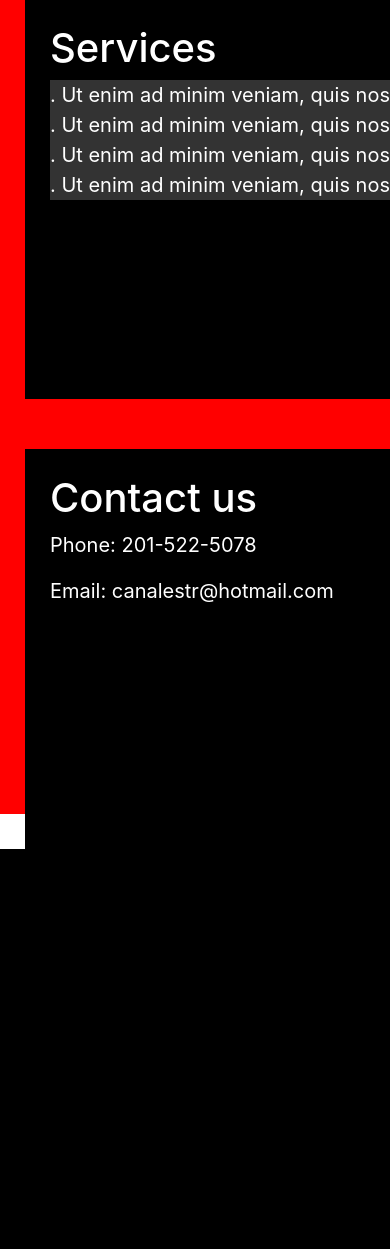
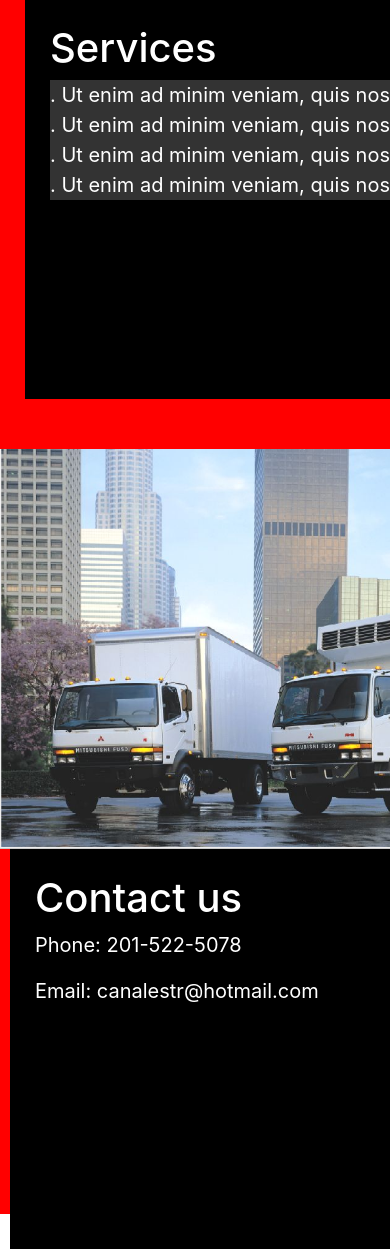
Before and after one commit to mramos1126/trucksareus, a PHP site: page /trucking.html in a window 390 px wide; the page is wider, and only the part inside the window is pictured. Shown: the part 999-2248 px from the top of that part. Before the commit the page ends 1848 px from the top of that part, so only its background shows below. Run offline with PHP 8.4, Linux system fonts and the light colour scheme.

Commit message:
contact progress2

```diff
--- a/assets/style.css
+++ b/assets/style.css
@@ -139,3 +139,9 @@ margin-top:25px;
 ul.b {
     list-style-type: square;
 }
+#trucks{
+width: 600px;
+height: 400px;
+top: 85px;
+position: relative;
+}
--- a/trucking.html
+++ b/trucking.html
@@ -46,6 +46,10 @@
 </div>
 </div>
 <div class="col-md-6">
+	<img id = "trucks" src="assets/images/truck.png">
+</div>
+<div class="row">
+<div class="col-md-6">
 <div class="aboutpage">
 <h1> Contact us </h1>
 <p>Phone: 201-522-5078</p>
@@ -53,5 +57,6 @@
 </div>
 </div>
 </div>
+</div>
 </body>
 </html>
```
